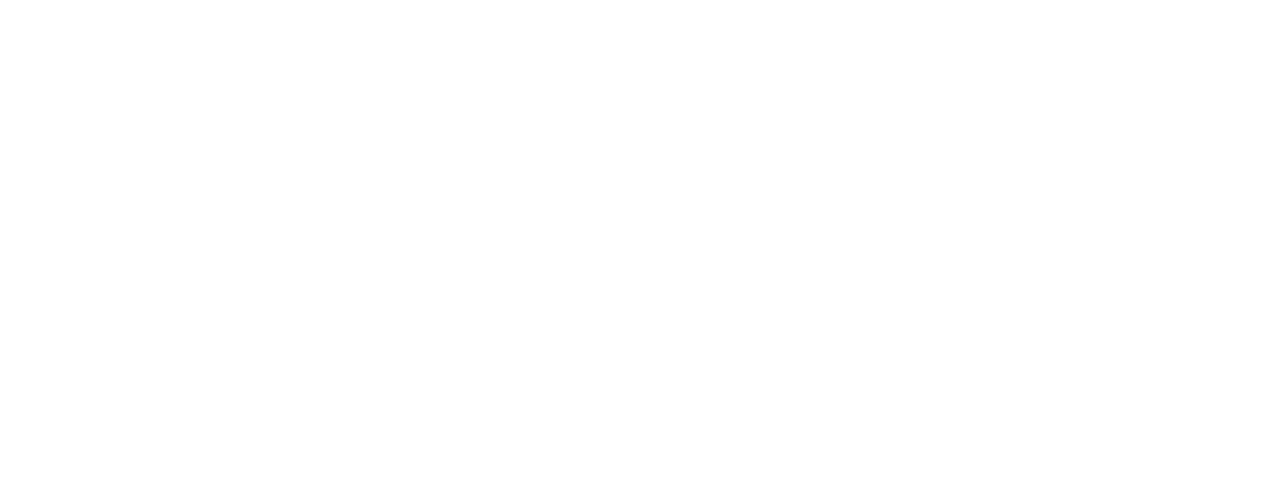
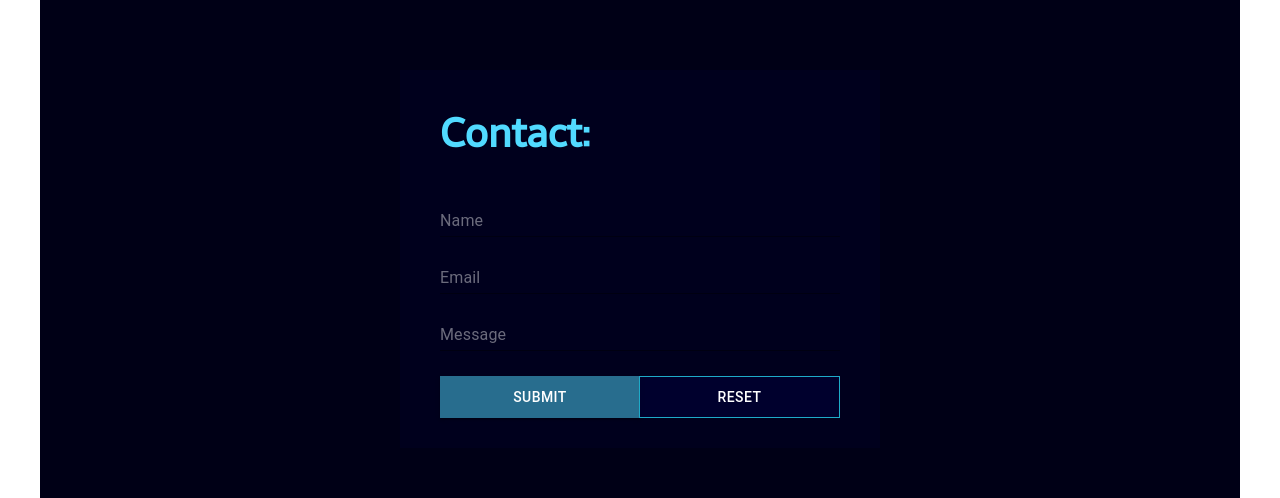
Before and after one commit to mphbo/shwack-fam, a React (Create React App) app: page /entertainment in a window 1280 px wide. Shown: the part 961-1459 px from the top of the page. Before the commit the page ends 880 px from the top, so only its background shows below. Built offline with nearby package versions, Linux system fonts and the light colour scheme.

Commit message:
added email section

```diff
--- a/src/routes/Entertainment/components/Email/Email.tsx
+++ b/src/routes/Entertainment/components/Email/Email.tsx
@@ -83,7 +83,7 @@
           flexDirection="column"
           alignItems="center"
         >
-          <p className={styles.heading}>Bookings and Contact:</p>
+          <p className={styles.heading}>Contact:</p>
           <StyledTextField
             sx={{
               marginBottom: "25px",
@@ -123,7 +123,7 @@
               color="primary"
               sx={{
                 borderRadius: 0,
-                background: "rgba(30, 150, 200, .7)",
+                background: "#51daff80",
                 padding: "8px 35px",
               }}
             >
--- a/src/routes/Entertainment/components/Email/email.module.scss
+++ b/src/routes/Entertainment/components/Email/email.module.scss
@@ -3,10 +3,18 @@
     flex-direction: column;
     align-items: center;
     justify-content: center;
-    color: white;
+    color: #51daff;
     background-color: rgba(1, 1, 55, 0.4);
     width: 100%;
     height: 100vh;
+// import "@fontsource/league-spartan";
+// import "@fontsource/orbitron";
+// import "@fontsource/quicksand";
+// import "@fontsource/russo-one";
+// import "@fontsource/urbanist";
+// import "@fontsource/sarala";
+    font-family: sarala !important;
+    font-weight: bolder;
 }
 
 .emailInner {
@@ -18,7 +26,7 @@
 }
 
 .heading {
-    font-size: 20px;
+    font-size: 40px;
     margin-bottom: 40px;
     margin-top: 0;
     width: 100%;
```
Also changed, not shown: src/routes/Entertainment/Entertainment.tsx (+8 -8 lines).
